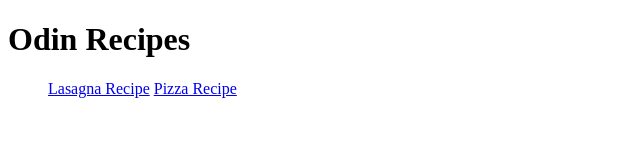
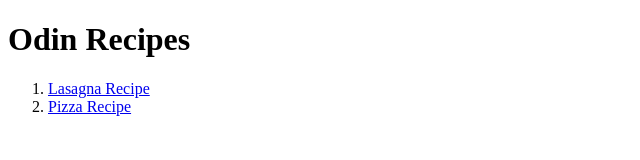
Before and after one commit to mialunn/odin-recepies, a plain HTML site: page index.html in a window 1280 px wide. Shown: the whole page, without its empty margins (0-640 px from the left). Drawn offline with Linux system fonts and the light colour scheme.

Commit message:
Forgot to put recipes anchor into <li> tag

```diff
--- a/index.html
+++ b/index.html
@@ -9,8 +9,8 @@
     <h1>Odin Recipes</h1>
 
     <ol>
-      <a href="recipes/lasagna.html">Lasagna Recipe</a>
-      <a href="recipes/pizza.html">Pizza Recipe</a>
+      <li><a href="recipes/lasagna.html">Lasagna Recipe</a></li>
+      <li><a href="recipes/pizza.html">Pizza Recipe</a></li>
     </ol>
   </body>
 </html>
```
